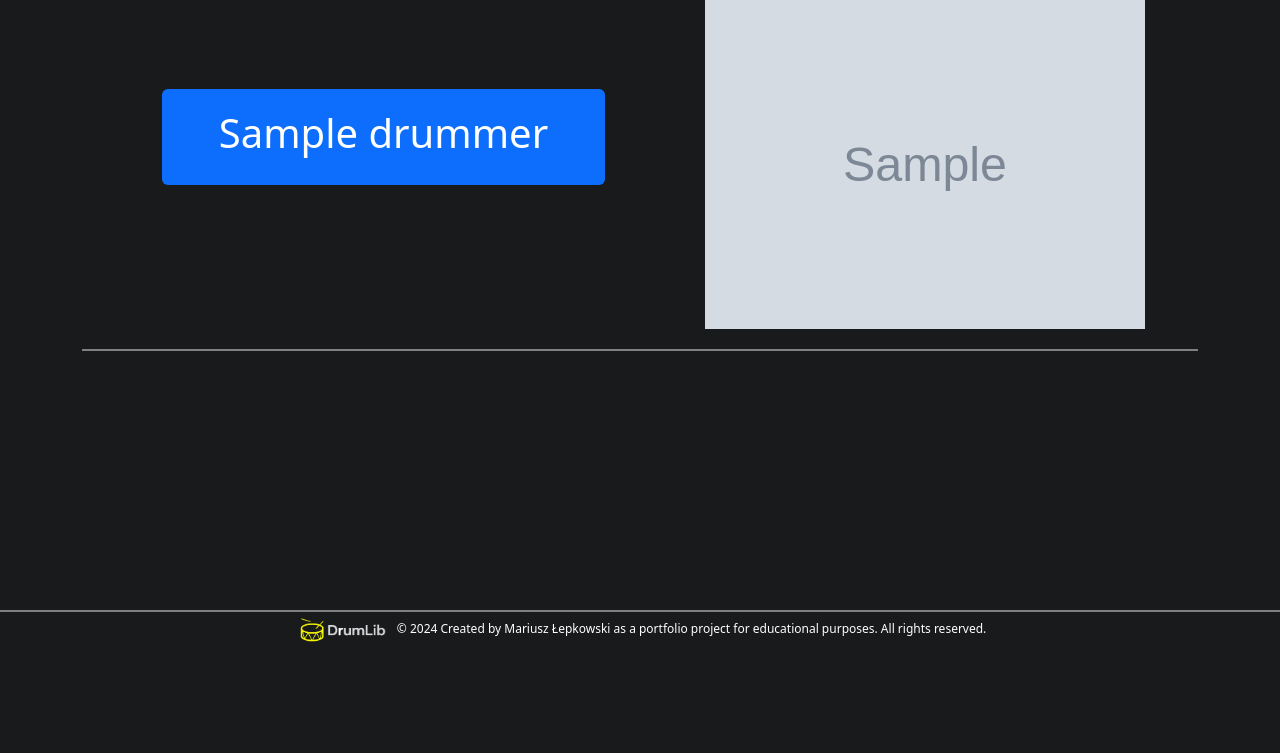
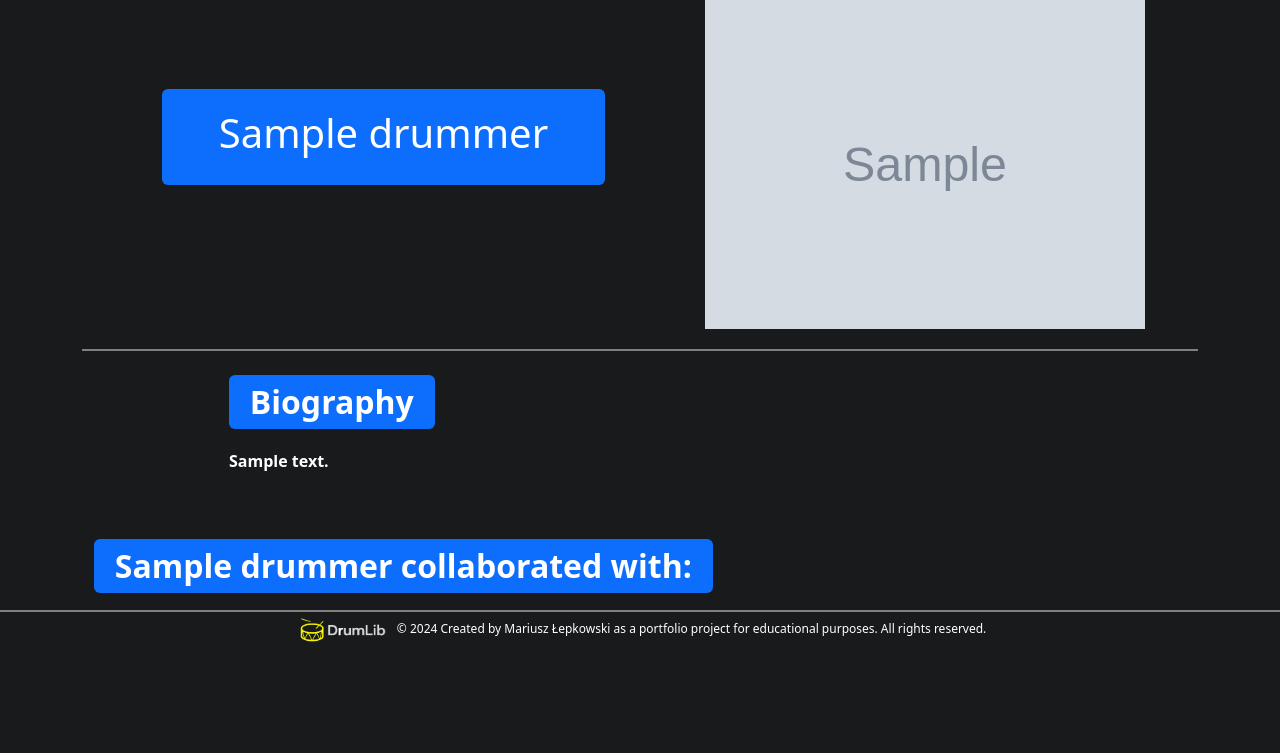
Before and after one commit to MariuszLepkowski/DrumLib, a Django app: a page that uses DrumLib/templates/drummers_app/drummer-profile.html in a window 1280 px wide. Shown: the part 136-889 px from the top of the page. Before the commit the page ends 778 px from the top, so only its background shows below. Run offline with Django 4.2, Linux system fonts and the light colour scheme; tables that the repository leaves empty hold one stand-in row (values such as "Sample post"); grey boxes marked "Sample" are stand-in pictures; some libraries are stand-ins or nearby versions.

Commit message:
Adjust styling and layout of drummer-profile.html and drummers.html templates

```diff
--- a/DrumLib/static/css/styles.css
+++ b/DrumLib/static/css/styles.css
@@ -19,6 +19,7 @@
 .main-content {
     overflow-y: auto;
     color: white;
+    margin-bottom:100px;
 }
 
 
@@ -146,6 +147,11 @@
     width:100%;
 }
 
+.badge {
+    margin-bottom: 20px;
+}
+
+
 
 /**************************** Drummer Image Inside Card ***********************************/
 .card-img-top {
@@ -185,3 +191,22 @@
     margin-top:90px;
     max-height:120px;
 }
+
+.drummer-photos {
+    margin-top: 70px;
+}
+
+#drummer-bio {
+    max-width: 450px;
+    margin: 0 auto;
+    text-align: justify;
+    line-height: 1.6;
+}
+
+#drummer-bio p {
+    margin-bottom: 4em;
+}
+
+#drummer-bio p::first-line {
+    font-weight: bold;
+}
--- a/DrumLib/templates/drummers_app/drummer-profile.html
+++ b/DrumLib/templates/drummers_app/drummer-profile.html
@@ -1,4 +1,6 @@
 {% extends "includes/base.html" %}
+
+{% load custom_filters %}
 
 {% block title %}Drummer profile - DrumLib{% endblock %}
 
@@ -12,4 +14,49 @@
         <img src="{{ drummer.photos.first.image.url }}" class="drummer-profile-img" alt="{{ drummer.name }}">
     </section>
 </div>
+
+<div class="main content">
+        <div class="container mt-4">
+            <div class="row">
+                <div class="col-md-8">
+                    <!-- Biography Section -->
+                    <section id="drummer-bio">
+                        <span class="badge text-bg-primary">Biography</span>
+                        <div>
+                            <p>{{ drummer.bio|split_paragraphs:3|safe }}</p>
+                        </div>
+                    </section>
+
+            <!-- Collaborating Artists Section -->
+            <section id="collaborating-artists" class="mt-4">
+                <span class="badge text-bg-primary">{{ title }} collaborated with:</span>
+                <ul>
+                    {% for artist in drummer.collaborating_artists.all %}
+                    <li>{{ artist.name }}</li>
+                    {% empty %}
+                    <p>No collaborating artists found.</p>
+                    {% endfor %}
+                </ul>
+            </section>
+        </div>
+
+        <div class="drummer-photos col-md-4">
+            <!-- Photos Section -->
+            <section id="drummer-photos" class="mt-4">
+
+                <div class="row">
+                   {% for photo in drummer.photos.all %}
+                        {% if not forloop.first %}
+                        <div class="col-md-12 mb-4">
+                            <img src="{{ photo.image.url }}" class="img-fluid rounded" alt="Photo of {{ drummer.name }}">
+                        </div>
+                        {% endif %}
+                    {% endfor %}
+                </div>
+            </section>
+        </div>
+    </div>
+</div>
+</div>
+
 {% endblock %}
```
Also changed, not shown: DrumLib/templates/drummers_app/drummers.html (+5 -2 lines).
